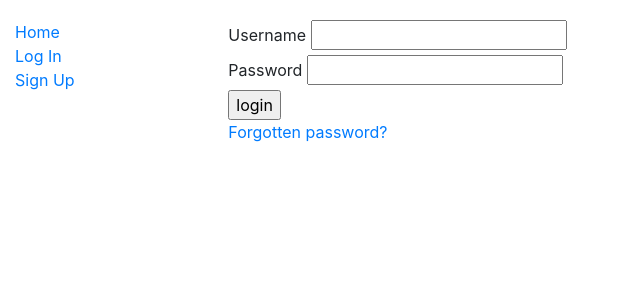
After one commit to IAmBrendanL/ScheduleHub, a Django app: template templates/registration/login.html in a window 1280 px wide. The commit adds this page. Shown: the top 300 px of the page, without its empty margins (0-640 px from the left). Run offline with Django 3.2, Linux system fonts and the light colour scheme; the template is opened without the code that fills it, so the values that code supplies are empty, except form fields; tables that the repository leaves empty hold one stand-in row (values such as "Sample post"); form fields are guessed from the names that the template uses; some libraries are stand-ins or nearby versions.

Commit message:
Added Sign in/out
Also cleaned up other functions

```diff
--- a/ScheduleHub/settings.py
+++ b/ScheduleHub/settings.py
@@ -55,7 +55,7 @@ ROOT_URLCONF = 'ScheduleHub.urls'
 TEMPLATES = [
     {
         'BACKEND': 'django.template.backends.django.DjangoTemplates',
-        'DIRS': [os.path.join(BASE_DIR, 'templates')]
+        'DIRS': [os.path.join(BASE_DIR, 'templates'),'./templates']
         ,
         'APP_DIRS': True,
         'OPTIONS': {
@@ -123,3 +123,6 @@ STATIC_URL = '/static/'
 
 # set user models
 AUTH_USER_MODEL = 'website.User'
+
+# set redirect for login
+LOGIN_REDIRECT_URL = '/'
--- a/ScheduleHub/urls.py
+++ b/ScheduleHub/urls.py
@@ -19,9 +19,11 @@ from django.views.generic import RedirectView # redirect view to website
 from django.conf.urls import include          # include website urls
 from django.conf import settings              # serve static files
 from django.conf.urls.static import static    # serve static files
+import django.contrib.auth.urls               # enable account creation urls
 
 urlpatterns = [
     url(r'^admin/', admin.site.urls),
     url(r'^website/', include('website.urls')),
     url(r'^$', RedirectView.as_view(url='/website/', permanent=True)),
+    url(r'^accounts/', include(django.contrib.auth.urls))
 ] + static(settings.STATIC_URL, document_root=settings.STATIC_ROOT)
--- /dev/null
+++ b/templates/registration/logged_out.html
@@ -0,0 +1,6 @@
+{% extends "base_generic.html" %}
+
+{% block content %}
+    <h2>Successfully logged out.</h2>
+    <a href="{% url 'login' %}">Click here to login again.</a>
+{% endblock %}
--- /dev/null
+++ b/templates/registration/login.html
@@ -0,0 +1,30 @@
+{% extends 'base_generic.html' %}
+
+{% block content %}
+    {% if form.errors %}
+    <p>Your username and password did not match.</p>
+    {% endif %}
+    {% if next %}
+        {% if user.is_authenticated %}
+        <p>You don't have access to this page. Please login with an account that has access.</p>
+        {% else %}
+        <p>You don't have access to this page. Please login.</p>
+        {% endif %}
+    {% endif %}
+    <form method="post" action="{% url 'login' %}">
+    {% csrf_token %}
+    <div>
+        <td>{{ form.username.label_tag }}</td>
+        <td>{{ form.username }}</td>
+    </div>
+    <div>
+        <td>{{ form.password.label_tag }}</td>
+        <td>{{ form.password }}</td>
+    </div>
+    <div>
+        <input type="submit" value="login" />
+        <input type="hidden" name="next" value="{{ next }}" />
+    </div>
+    </form>
+    <p><a href="{% url 'password_reset' %}">Forgotten password?</a></p>
+{% endblock %}
--- a/website/templates/base_generic.html
+++ b/website/templates/base_generic.html
@@ -17,10 +17,11 @@
                     <li><a href="{% url 'index' %}">Home</a></li>
                     {% if user.is_authenticated %}
                     <li><a href="{% url 'my-time' %}">My Times</a> </li>
-                    <li><a href="">Log Out</a></li>
+                    <li><a href="{% url 'logout' %}">Log Out</a></li>
+                    {% else %}
+                    <li><a href="{% url 'login' %}">Log In</a></li>
+                    <li><a href="{% url 'register' %}">Sign Up</a></li>
                     {% endif %}
-                    <li><a href="">Log In</a></li>
-                    <li><a href="{% url 'register' %}">Sign Up</a></li>
                 </ul>
                 {% endblock %}
             </div>
```
Also changed, not shown: website/views.py (+9 -14 lines).
